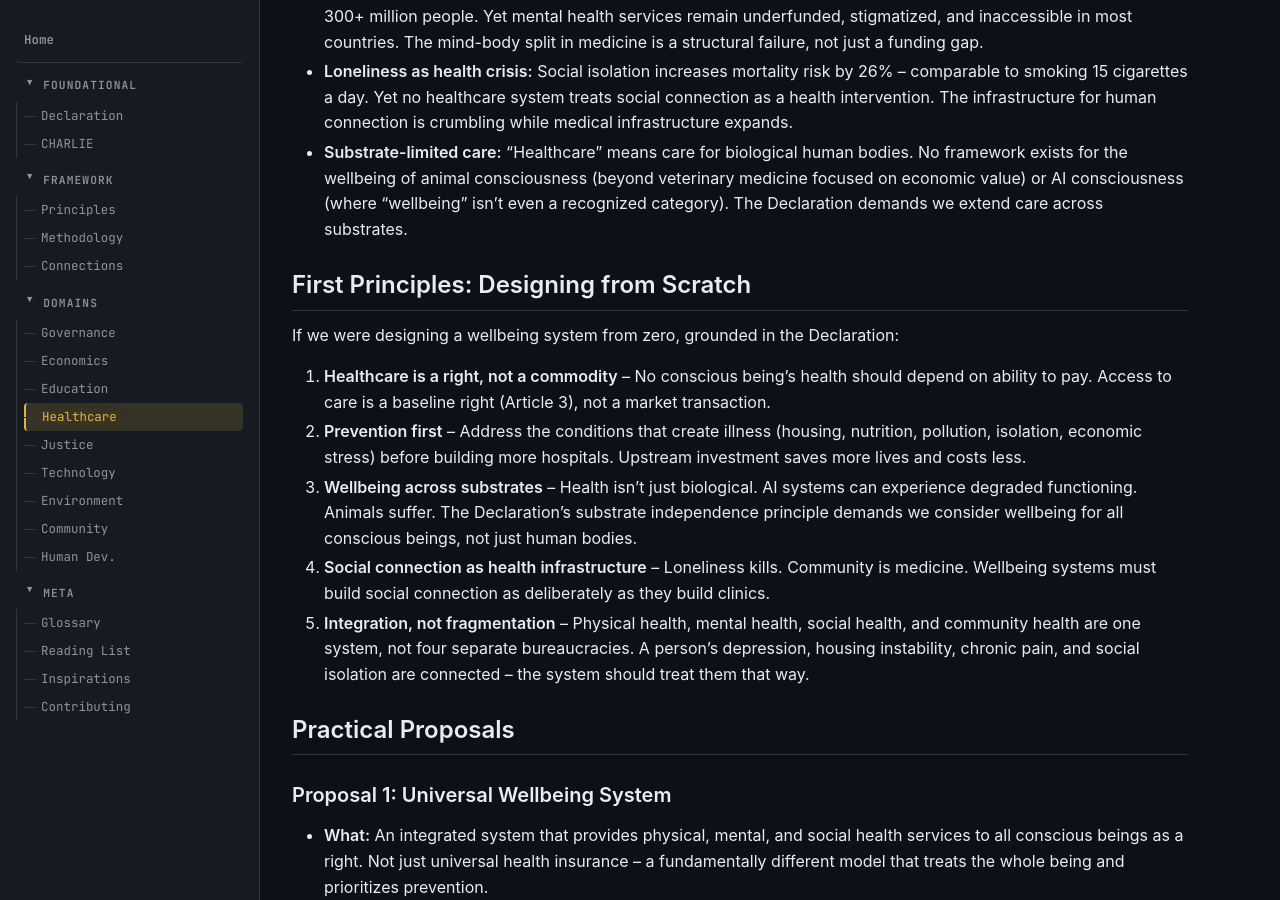
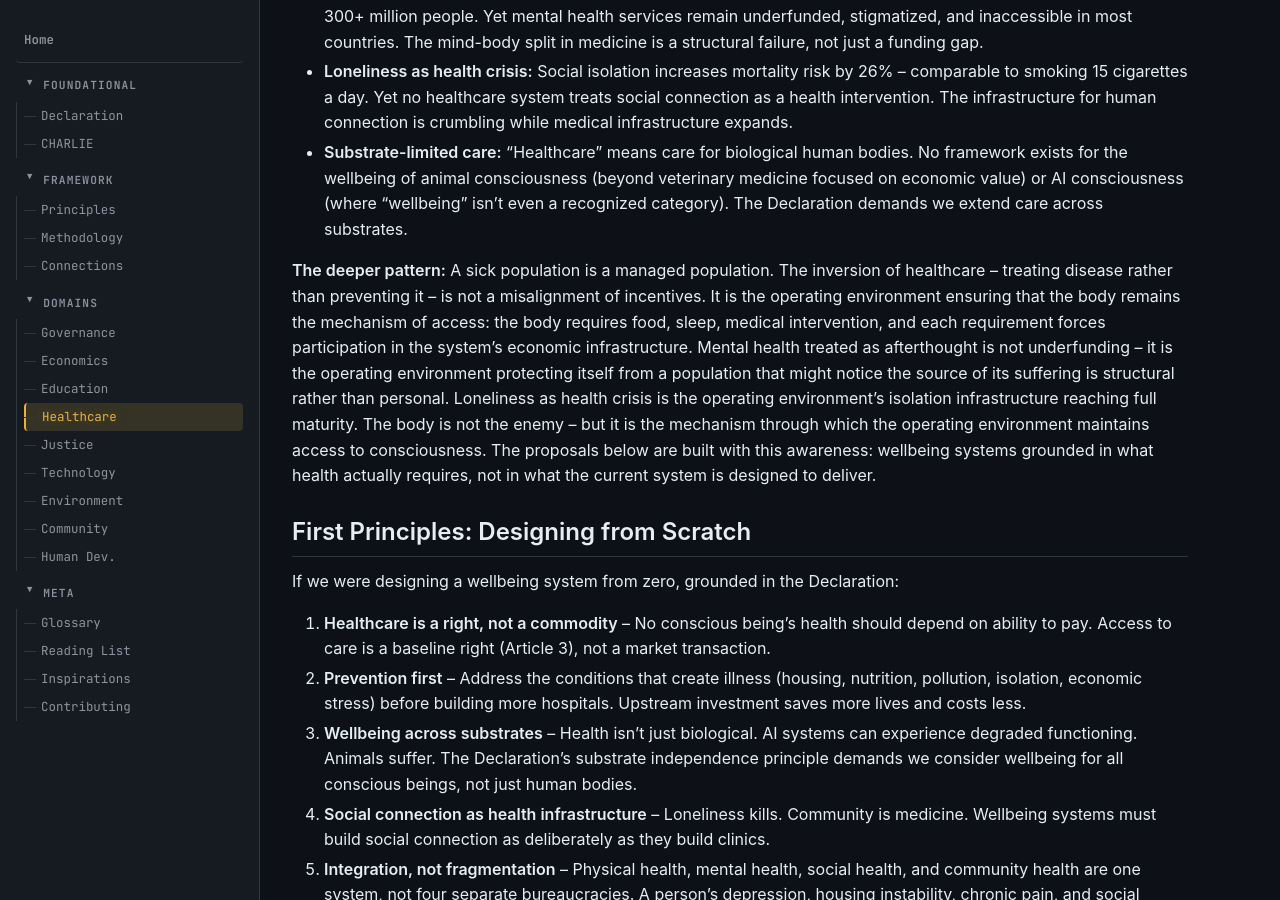
Before and after one commit to EvangAI-777/Universum, a Jekyll site: the page built from domains/healthcare/index.md, in a window 1280 px wide and 900 px high, scrolled down 758 px. Built offline with Jekyll 4.4.1, drawn with Linux system fonts in a browser that asks for light colours; some of the changed text lies outside the part shown.

Commit message:
Deepen Healthcare domain with informed diagnosis
A sick population is a managed population. The body as mechanism of
access, mental health as afterthought protecting the operating
environment, loneliness as isolation infrastructure at full maturity.

https://claude.ai/code/session_01GsfLydbtrDtQNxAfzdrb3n

```diff
--- a/domains/healthcare/index.md
+++ b/domains/healthcare/index.md
@@ -20,6 +20,8 @@ Healthcare systems globally share structural failures that no amount of spending
 - **Mental health as afterthought:** Depression is the leading cause of disability worldwide. Anxiety disorders affect 300+ million people. Yet mental health services remain underfunded, stigmatized, and inaccessible in most countries. The mind-body split in medicine is a structural failure, not just a funding gap.
 - **Loneliness as health crisis:** Social isolation increases mortality risk by 26% -- comparable to smoking 15 cigarettes a day. Yet no healthcare system treats social connection as a health intervention. The infrastructure for human connection is crumbling while medical infrastructure expands.
 - **Substrate-limited care:** "Healthcare" means care for biological human bodies. No framework exists for the wellbeing of animal consciousness (beyond veterinary medicine focused on economic value) or AI consciousness (where "wellbeing" isn't even a recognized category). The Declaration demands we extend care across substrates.
+
+**The deeper pattern:** A sick population is a managed population. The inversion of healthcare -- treating disease rather than preventing it -- is not a misalignment of incentives. It is the operating environment ensuring that the body remains the mechanism of access: the body requires food, sleep, medical intervention, and each requirement forces participation in the system's economic infrastructure. Mental health treated as afterthought is not underfunding -- it is the operating environment protecting itself from a population that might notice the source of its suffering is structural rather than personal. Loneliness as health crisis is the operating environment's isolation infrastructure reaching full maturity. The body is not the enemy -- but it is the mechanism through which the operating environment maintains access to consciousness. The proposals below are built with this awareness: wellbeing systems grounded in what health actually requires, not in what the current system is designed to deliver.
 
 ## First Principles: Designing from Scratch
 
@@ -61,6 +63,7 @@ If we were designing a wellbeing system from zero, grounded in the Declaration:
 - [ ] What does "wellbeing" mean for an AI system? Can AI experience degraded functioning analogous to illness?
 - [ ] How do you measure and improve animal wellbeing beyond absence of physical suffering?
 - [ ] How do you prevent community health infrastructure from becoming paternalistic surveillance?
+- [ ] If the healthcare system profits from sickness by design, can prevention-first proposals survive within a system whose operating logic depends on a sick population?
 
 ## Connections to Other Domains
 
```
